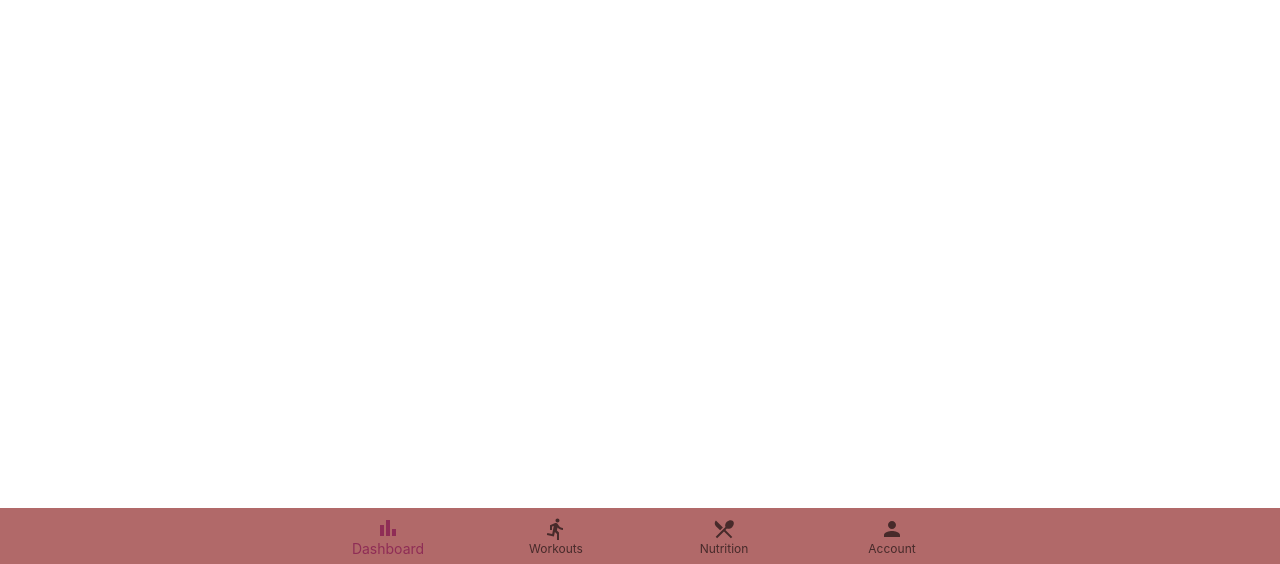
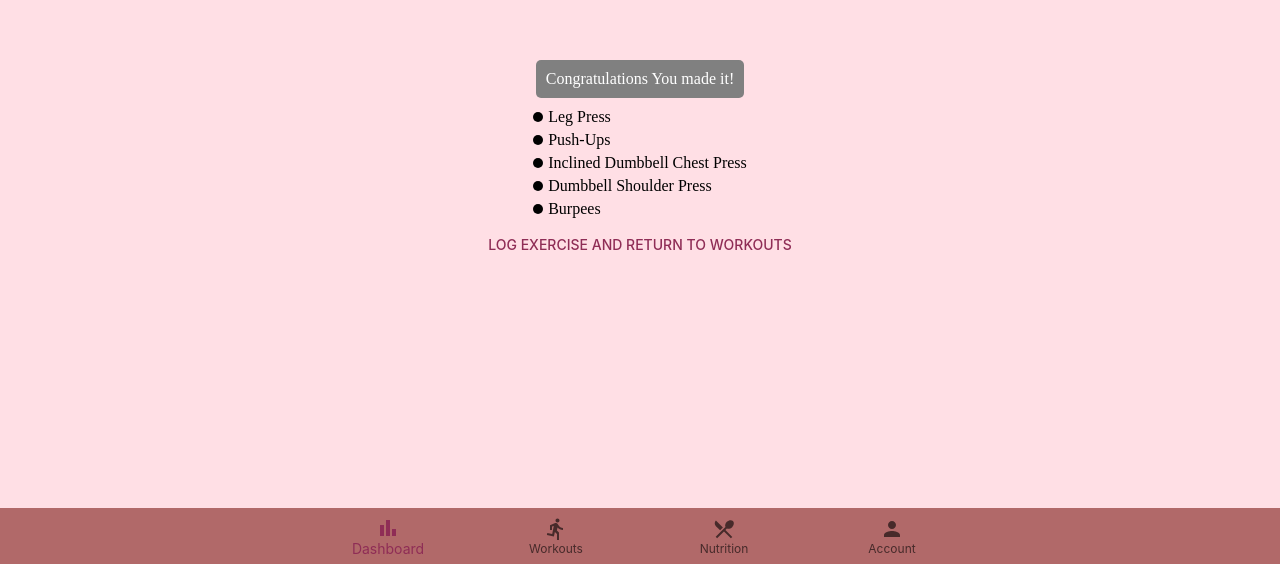
Before and after one commit to joshchyeonlee/EZFit, a React (Create React App) app: page /WorkoutComplete in a window 1280 px wide. Shown: the part 236-800 px from the top of the page. Built offline with nearby package versions, Linux system fonts and the light colour scheme.

Commit message:
feat:first commit of workout complete

```diff
--- a/src/App.tsx
+++ b/src/App.tsx
@@ -4,6 +4,7 @@ import "./App.css";
 import { Routes, Route } from "react-router";
 import Dashboard from "./components/dashboard/Dashboard";
 import WorkoutsDashboard from "./components/workouts/WorkoutsDashboard";
+import WorkoutComplete from "./components/workouts/WorkoutComplete"
 import Nutrition from "./components/nutrition/NutritionDashboard";
 import Account from "./components/account/Account";
 import { LocalizationProvider } from "@mui/x-date-pickers";
@@ -17,6 +18,7 @@ function App() {
           <Route path="/" element={<div>HOME</div>} />
           <Route path="/Dashboard" element={<Dashboard />} />
           <Route path="/Workouts" element={<WorkoutsDashboard />} />
+          <Route path="/WorkoutComplete" element={<WorkoutComplete />} />
           <Route path="/Nutrition" element={<Nutrition />} />
           <Route path="/Account" element={<Account />} />
         </Routes>
--- /dev/null
+++ b/src/components/workouts/WorkoutComplete.tsx
@@ -0,0 +1,86 @@
+import { Box, Button } from '@mui/material';
+import { styled } from '@mui/material/styles';
+
+const OverlayBox = styled(Box)({
+  position: 'absolute',
+  top: 0,
+  left: 0,
+  width: '100%',
+  height: '100%',
+  backgroundColor: 'rgba(255, 192, 203, 0.5)',
+  display: 'flex',
+  justifyContent: 'center',
+  alignItems: 'center',
+  flexDirection: 'column',
+});
+
+const Header = styled(Box)({
+  backgroundColor: 'gray',
+  color: 'white',
+  padding: '10px',
+  borderRadius: '5px',
+  marginBottom: '10px',
+});
+
+const ExerciseList = styled(Box)({
+  display: 'flex',
+  flexDirection: 'column',
+  alignItems: 'flex-start',
+});
+
+const ExerciseItem = styled(Box)({
+  display: 'flex',
+  alignItems: 'center',
+  marginBottom: '5px',
+});
+
+const ExerciseBullet = styled(Box)({
+  width: '10px',
+  height: '10px',
+  borderRadius: '50%',
+  backgroundColor: 'black',
+  marginRight: '5px',
+});
+
+const ExerciseText = styled(Box)({
+  fontSize: '16px',
+});
+
+function WorkoutComplete() {
+  return (
+    <OverlayBox>
+      <Header>
+        Congratulations You made it!
+      </Header>
+      <ExerciseList>
+        <ExerciseItem>
+          <ExerciseBullet />
+          <ExerciseText>Leg Press</ExerciseText>
+        </ExerciseItem>
+        <ExerciseItem>
+          <ExerciseBullet />
+          <ExerciseText>Push-Ups</ExerciseText>
+        </ExerciseItem>
+        <ExerciseItem>
+          <ExerciseBullet />
+          <ExerciseText>Inclined Dumbbell Chest Press</ExerciseText>
+        </ExerciseItem>
+        <ExerciseItem>
+          <ExerciseBullet />
+          <ExerciseText>Dumbbell Shoulder Press</ExerciseText>
+        </ExerciseItem>
+        <ExerciseItem>
+          <ExerciseBullet />
+          <ExerciseText>Burpees</ExerciseText>
+        </ExerciseItem>
+      </ExerciseList>
+      <Box>
+        <Button style={{ backgroundColor: 'primary', padding: '10px', borderRadius: '5px', border: 'none' }}>
+          Log Exercise and Return to Workouts
+        </Button>
+      </Box>
+    </OverlayBox>
+  );
+}
+
+export default WorkoutComplete;
```
